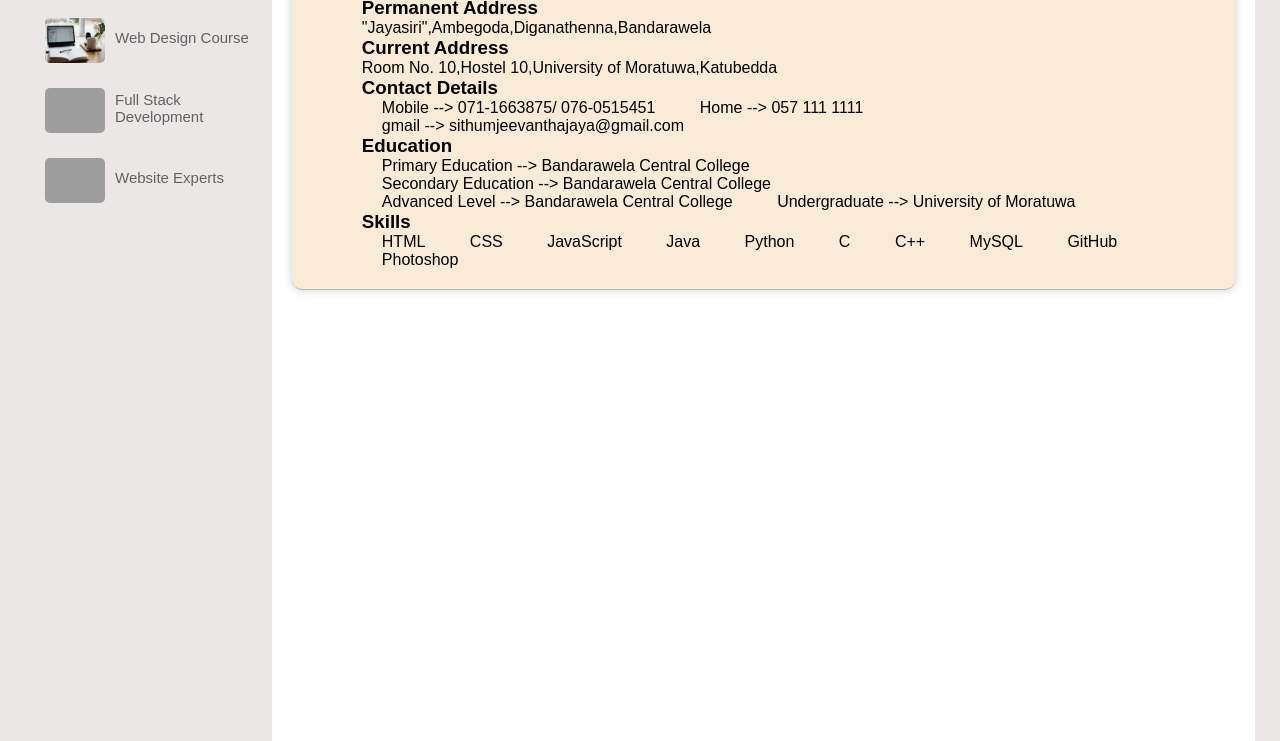
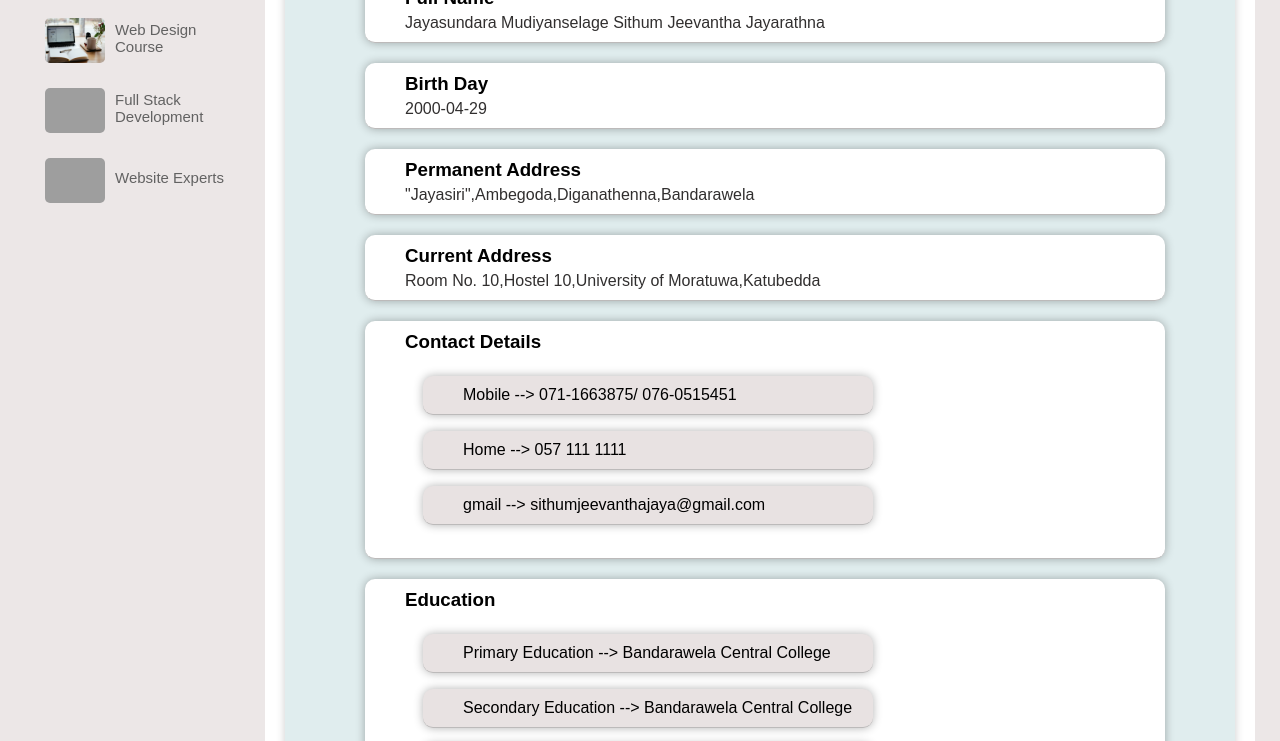
Before and after one commit to sithumjee/SocialPage, a plain HTML site: page profile/profile.html in a window 1280 px wide. Shown: the part 441-1182 px from the top of the page. Drawn offline with Linux system fonts and the light colour scheme; grey boxes are pictures that could not be loaded; files whose address does not match are found by name.

Commit message:
profile is finished

```diff
--- a/app.js
+++ b/app.js
@@ -4,10 +4,6 @@ function settingsMenuToggle() {
   settingsmenu.classList.toggle("settings-menu-height");
 }
 
-function changePage() {
-  window.location.href = "newpage.html";
-}
-
 function changePageProfile() {
   window.location.href = "profile/profile.html";
 }
--- a/profile/profile.css
+++ b/profile/profile.css
@@ -16,7 +16,7 @@ a {
 
 .main {
   width: 80%;
-  height: 200vh;
+  height: 260vh;
   background-color: white;
   margin-right: 20px;
   margin-left: 20px;
@@ -36,7 +36,7 @@ a {
   border: none;
   border-bottom: 1px solid rgb(188, 186, 186);
   box-shadow: 0 0 10px 0 rgba(0, 0, 0, 0.2);
-  background-color: antiquewhite;
+  background-color: rgb(224, 237, 238);
   border-radius: 10px;
 }
 
@@ -64,3 +64,42 @@ a {
 .profile-name p em {
   font-size: 14px;
 }
+
+/* ------------------------------------------------------ */
+
+.contentleft {
+  padding-left: 10px;
+}
+
+.contentleft ul {
+  list-style: none;
+  padding: 10px;
+}
+
+.contentleft ul li {
+  width: 800px;
+  padding: 10px;
+  padding-left: 40px;
+  margin: 10px;
+  border: none;
+  border-bottom: 1px solid rgb(188, 186, 186);
+  box-shadow: 0 0 10px 0 rgba(0, 0, 0, 0.3);
+  background-color: rgb(255, 255, 255);
+  border-radius: 10px;
+}
+
+.contentleft ul li ul li {
+  background-color: rgb(232, 226, 226);
+  margin: 8px;
+  cursor: pointer;
+  width: 450px;
+}
+
+.contentleft ul li p {
+  margin-top: 5px;
+  color: rgb(49, 47, 47);
+}
+
+.contentleft .skills p ul li {
+  width: 100px;
+}
--- a/profile/profile.html
+++ b/profile/profile.html
@@ -10,7 +10,7 @@
   <body>
     <nav>
       <div class="navleft">
-        <img src="../images/profile/back-button.svg" onclick="changePage()" />
+        <img src="../images/profile/back-button.svg" onclick="changePageBack()" />
         <div class="logo">
           <img src="../images/logo.png" />
         </div>
@@ -127,33 +127,33 @@
                 <h1>J.M. Sithum Jeevantha</h1>
                 <p>Undergraduate in <em><a href="https://uom.lk" target="_blank">University of Moratuwa</a> </em> </p>
                 <p>Contact- <em> <a href="#">sithumjeevanthajaya@gmail.com</a></em></p>
+            </div>
         </div>
-      </div>
 
-      <div class="profile-content">
-        <div class="contentleft">
+        <div class="profile-content">
+            <div class="contentleft">
 
             <ul>
                 <li>
                     <h3>Full Name</h3>
                     <p>Jayasundara Mudiyanselage Sithum Jeevantha Jayarathna</p>
                 </li>
-
+                <br>
                 <li>
                     <h3>Birth Day</h3>
                     <p>2000-04-29</p>
                 </li>
-
+                <br>
                 <li>
                     <h3>Permanent Address</h3>
                     <p>"Jayasiri",Ambegoda,Diganathenna,Bandarawela</p>
                 </li>
-
+                <br>
                 <li>
                     <h3>Current Address</h3>
                     <p>Room No. 10,Hostel 10,University of Moratuwa,Katubedda</p>
                 </li>
-
+                <br>
                 <li>
                     <h3>Contact Details</h3>
                     <p>
@@ -164,7 +164,7 @@
                         </ul>
                     </p>
                 </li>
-
+                <br>
                 <li>
                     <h3>Education</h3>
                     <p>
@@ -176,11 +176,11 @@
                         </ul>
                     </p>
                 </li>
-
-                <li>
+                <br>
+                <li class="skills">
                     <h3>Skills</h3>
                     <p>
-                        <ul class="skills">
+                        <ul >
                             <li>HTML</li>
                             <li>CSS</li>
                             <li>JavaScript</li>
@@ -194,11 +194,12 @@
                         </ul>
                     </p>
                 </li>
-            </ul>
-        </div>
+                </ul>
+            </div>
 
 
-        <div class="contentright"></div>
+
+        </div>
       </div>
     </div>
 
--- a/profile/profile.js
+++ b/profile/profile.js
@@ -0,0 +1,3 @@
+function changePageBack() {
+  window.location.href = "../index.html";
+}
```
